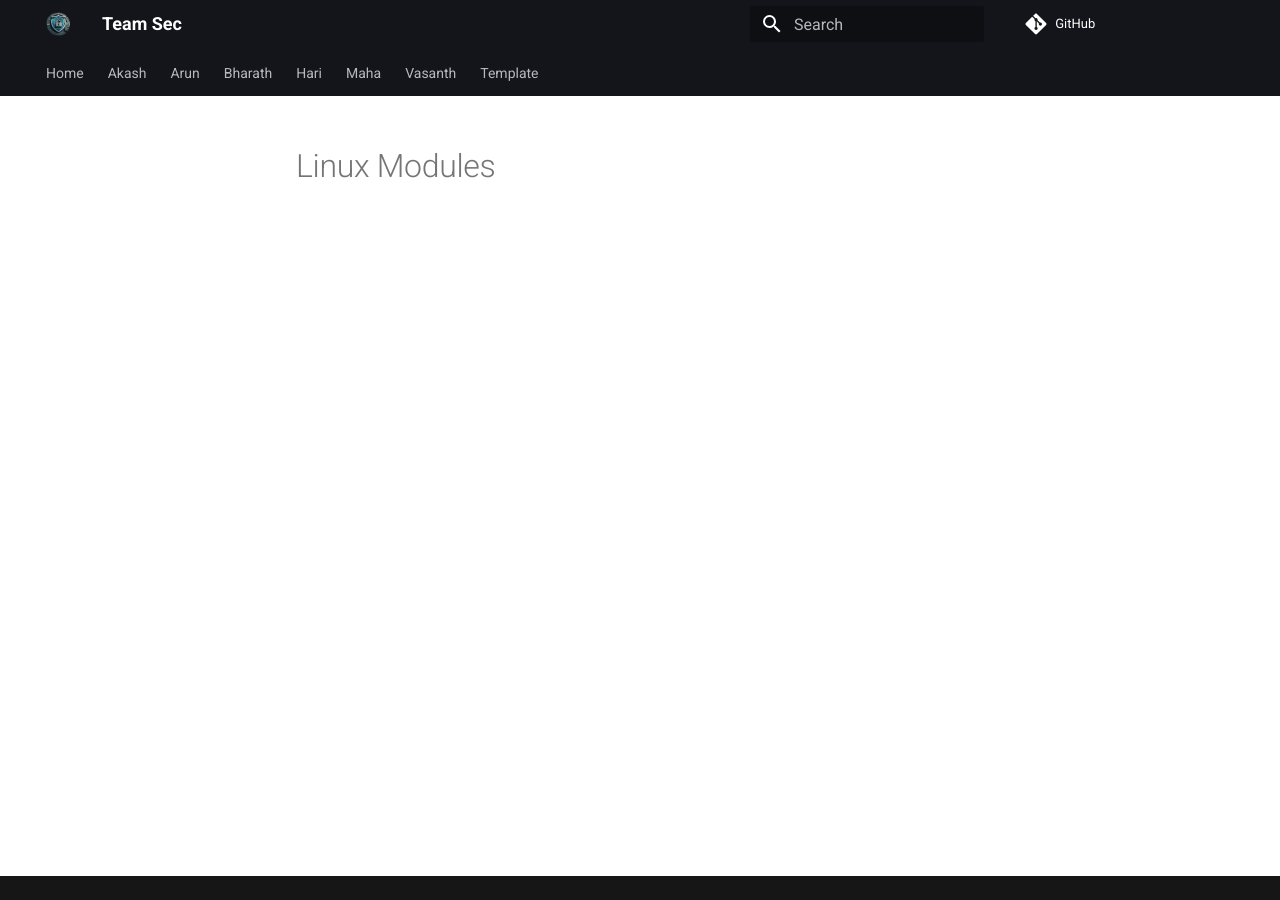
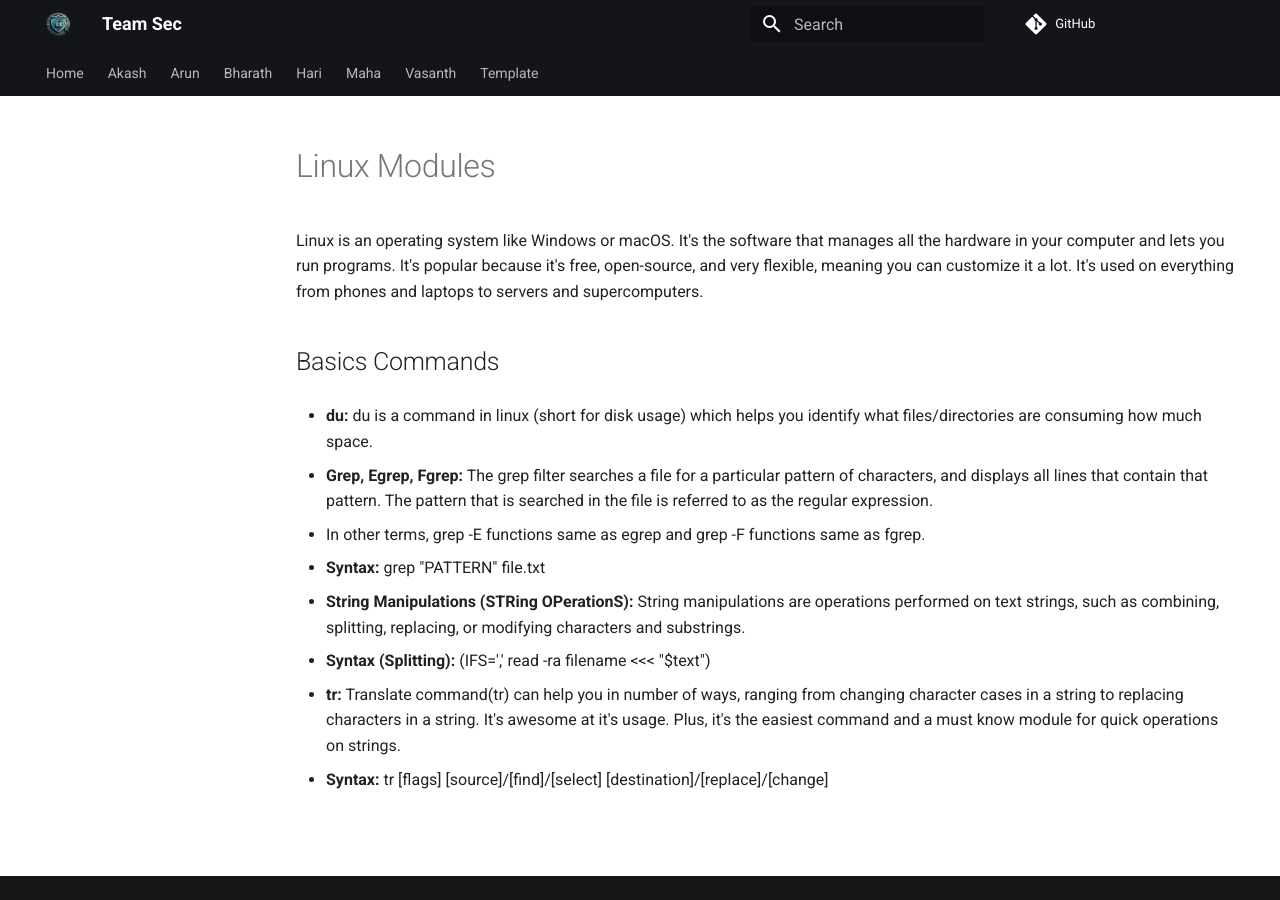
Before and after one commit to mr3xplorer/team_sec, an MkDocs documentation site: the page built from docs/Maha/learning path.md, in a window 1280 px wide. Built offline with MkDocs 1.6.1 and Material for MkDocs 9.7.7, drawn with Linux system fonts in a browser that asks for light colours; comment, search, counter and statistics services are not loaded.

Commit message:
Update learning path.md

```diff
--- a/docs/Maha/learning path.md
+++ b/docs/Maha/learning path.md
@@ -1 +1,19 @@
 # Linux Modules
+Linux is an operating system like Windows or macOS.
+It's the software that manages all the hardware in your computer and lets you run programs.
+It's popular because it's free, open-source, and very flexible, meaning you can customize it a lot.
+It's used on everything from phones and laptops to servers and supercomputers.
+
+## Basics Commands
+
+- **du:** du is a command in linux (short for disk usage) which helps you identify what files/directories are consuming how much space.
+
+- **Grep, Egrep, Fgrep:** The grep filter searches a file for a particular pattern of characters, and displays all lines that contain that pattern. The pattern that is searched in the file is referred to as the regular expression.
+  -  In other terms, grep -E functions same as egrep and grep -F functions same as fgrep.
+  - **Syntax:**  grep "PATTERN" file.txt
+
+- **String Manipulations (STRing OPerationS):** String manipulations are operations performed on text strings, such as combining, splitting, replacing, or modifying characters and substrings.
+  - **Syntax (Splitting):**  (IFS=',' read -ra filename <<< "$text")
+
+- **tr:** Translate command(tr) can help you in number of ways, ranging from changing character cases in a string to replacing characters in a string. It's awesome at it's usage. Plus, it's the easiest command and a must know module for quick operations on strings.
+  - **Syntax:** tr [flags] [source]/[find]/[select] [destination]/[replace]/[change]
```
